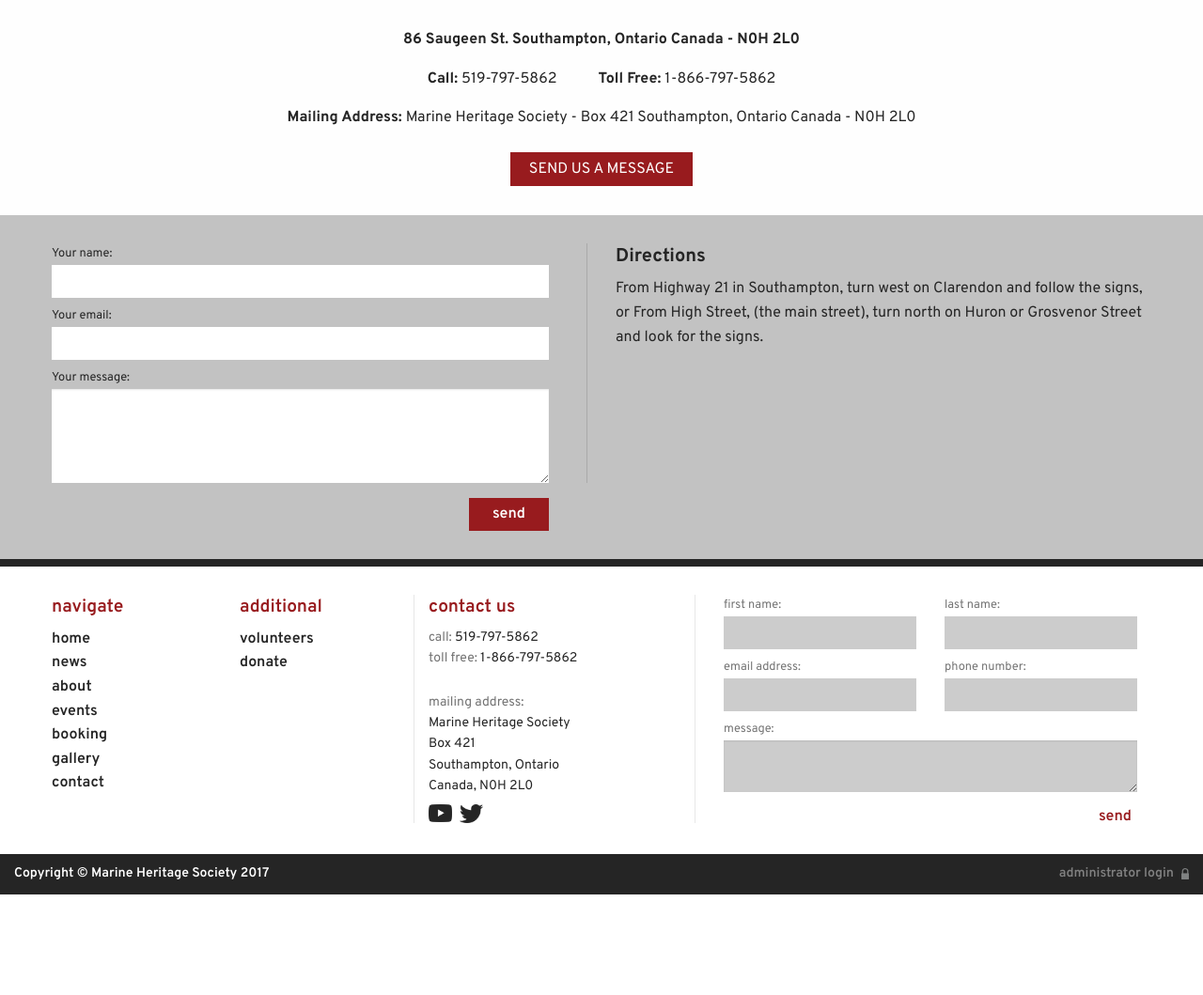
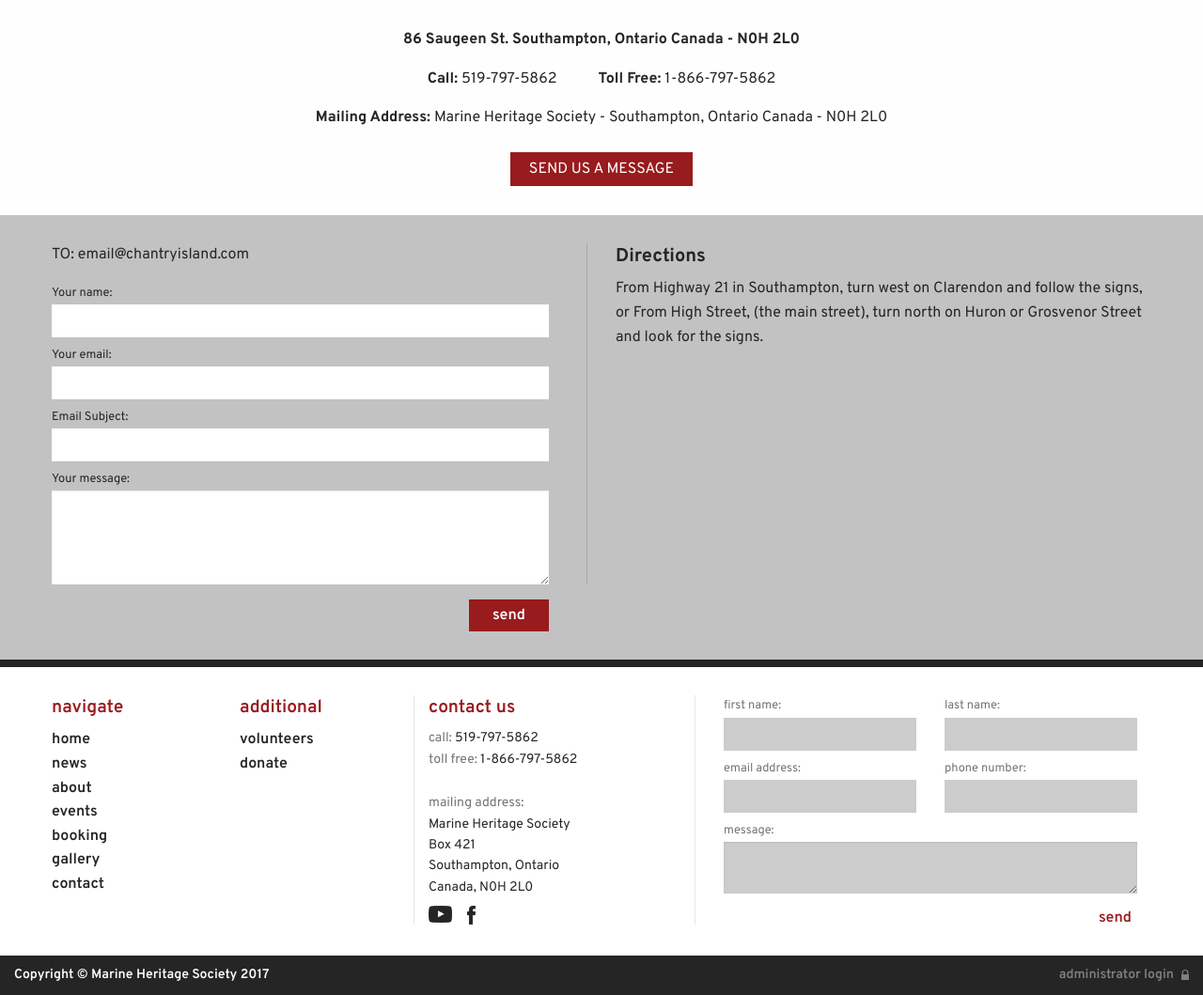
Before and after one commit to ryandys/Chantry_Island, a PHP site: page /contact.php in a window 1280 px wide. Shown: the part 514-1573 px from the top of the page at 94% size. Before the commit the page ends 1466 px from the top, so only its background shows below. Run offline with PHP 8.4, Linux system fonts and the light colour scheme.

Commit message:
last minute fixes
good for release

```diff
--- a/booking.php
+++ b/booking.php
@@ -34,7 +34,6 @@ include_once("layout/header.php");
 	<div class="small-12 medium-8 columns">
 		<h2 class="heading">General Booking Information</h2>
 		<p class="paragraph">We offer tours throughout the summer season from late May to mid-September. During June and July, we offer the tour daily, check below for the exact schedule. Note, it does change on a yearly basis.</p>
-		<p class="paragraph">Since the Chantry Island is also Federal Bird Sanctuary we are only able to bring 12 persons per tour. Therefore, call ahead to ensure your place on the boat.</p>
 	</div>
 
 	<div class="small-12 medium-4 columns" id="bookingRates">
--- a/contact.php
+++ b/contact.php
@@ -25,7 +25,7 @@ include_once("layout/header.php");
 		    <div class="small-12 columns" id="contactGeneral">
 			    <p>86 Saugeen St. Southampton, Ontario Canada   -  N0H 2L0</p>
 			    <p>Call: <span>519-797-5862</span> Toll Free: <span>1-866-797-5862 </span></p>
-			    <p>Mailing Address: <span>Marine Heritage Society - Box 421 Southampton, Ontario Canada  -  N0H 2L0</span></p>
+			    <p>Mailing Address: <span>Marine Heritage Society - Southampton, Ontario Canada  -  N0H 2L0</span></p>
 			    <h1><a href="#formWrapper">SEND US A MESSAGE</a></h1>
 		    </div>
 	    </div>
@@ -35,6 +35,7 @@ include_once("layout/header.php");
 	    <div class="row">
 		    <div class="small-12 medium-6 columns">
 			    <div id="formCon">
+				    <p>TO: email@chantryisland.com</p>
 				    <form action="" method="post">
 
 						<label>Your name:</label>
@@ -42,6 +43,9 @@ include_once("layout/header.php");
 
 						<label>Your email:</label>
 						<input id="inputEmailAddress" name="email" type="email">
+
+						<label>Email Subject:</label>
+						<input id="inputSubject" name="subject" type="text">
 
 						<label class="address">Address:</label>
 						<input id="inputHouseAddress" class="address" name="address" type="text">
--- a/css/app.css
+++ b/css/app.css
@@ -450,14 +450,14 @@
 	display: none;
 }
 
-#inputName, #inputEmailAddress, #inputHouseAddress {
+#inputName, #inputEmailAddress, #inputSubject, #inputHouseAddress {
 	border: 0px;
 	height: 35px;
 	background-color: #fff;
 	margin-bottom: 8px;
 }
 
-#inputName, #inputEmailAddress, #inputHouseAddress:focus {
+#inputName, #inputEmailAddress, #inputSubject, #inputHouseAddress:focus {
 	box-shadow: none;
 }
 
--- a/donate.php
+++ b/donate.php
@@ -32,7 +32,7 @@ include_once("layout/header.php");
 			<br>
 			<div id="donateAddressCon">
 				<p class="donateAddress">Marine Heritage Society</p>
-				<p class="donateAddress">Box 421</p>
+				<p class="donateAddress">86 Saugeen St</p>
 				<p class="donateAddress">Southampton, Ontario</p>
 				<p class="donateAddress">Canada, N0H 2L0</p>
 			</div>
--- a/index.php
+++ b/index.php
@@ -20,7 +20,7 @@ include_once("layout/header.php");
 	<div class="row">
 		<div class="small-12 medium-5 columns" id="homeRotatorText">
 			<h2 class="heading whiteTxt">Marine Heritage Society</h2>
-			<p class="paragraph whiteTxt">The Marine Heritage Society is a not-for-profit group of volunteers dedicated to the preservation and enhancement of our community's marine history. The objective of the Society is to identify, preserve and restore material items of marine historical significance and to raise sufficient funds to support these endeavors.</p>
+			<p class="paragraph whiteTxt">The Marine Heritage Society is a not-for-profit group of volunteers dedicated to the preservation and enhancement of our community's marine history. The goal of the Society is to identify, preserve and restore material items of marine historical significance and to raise sufficient funds to support these endeavors.</p>
 		</div>
 	</div>
 
--- a/layout/footer.php
+++ b/layout/footer.php
@@ -38,7 +38,7 @@
 					<p>Southampton, Ontario</p>
 					<p>Canada, N0H 2L0</p>
 					<a href="#"><img data-interchange="[images/socIcon_YouTube_Dark.png, small], [images/socIcon_YouTube_Dark.svg, retina]" alt="social media icon" class="footerSocIcon"></a>
-				<a href="#"><img data-interchange="[images/socIcon_Twitter_Dark.png, small], [images/socIcon_Twitter_Dark.svg, retina]" alt="social media icon" class="footerSocIcon"></a>
+				<a href="#"><img data-interchange="[images/socIcon_Facebook_Dark.png, small], [images/socIcon_Facebook_Dark.svg, retina]" alt="social media icon" class="footerSocIcon"></a>
 				</div>
 
 				<div class="hide-for-small-only medium-5 columns">
--- a/layout/header.php
+++ b/layout/header.php
@@ -29,7 +29,7 @@
 
 			<div class="small-3 medium-6 columns">
 				<a href="#"><img data-interchange="[images/socIcon_YouTube.png, small], [images/socIcon_YouTube.svg, retina]" alt="social media icon" class="topNavBarSocIcon"></a>
-				<a href="#"><img data-interchange="[images/socIcon_Twitter.png, small], [images/socIcon_Twitter.svg, retina]" alt="social media icon" class="topNavBarSocIcon"></a>
+				<a href="#"><img data-interchange="[images/socIcon_Facebook.png, small], [images/socIcon_Facebook.svg, retina]" alt="social media icon" class="topNavBarSocIcon"></a>
 			</div>
 		</div>
 	</div>
--- a/restoration.php
+++ b/restoration.php
@@ -59,7 +59,7 @@ include_once("layout/header.php");
 				<img src="images/renovated_lighthouse.jpg" alt="Renovated lighthouse">
 			</div>
 
-			<p class="paragraph">Today the tour is operated with over 125 volunteers, whose jobs include island housekeepers, gardeners, tour boat captains, crew and tour guides, and gift shop sales and service personnel. Volunteers also install the portable walkways and docks every spring and remove them every fall. To date, there have been over 12,000 visitors to the island.</p>
+			<p class="paragraph">Today the tour is operated with over 125 volunteers, whose jobs include island housekeepers, gardeners, tour boat captains, crew and tour guides, and gift shop sales and service personnel. Volunteers also install the portable walkways and docks every spring and remove them every fall. To date, there have been over 20,538 visitors to the island.</p>
 		</div>
 	</div>
 </div>
```
Also changed, not shown: images/socIcon_Facebook.png (added), images/socIcon_Facebook.svg (added), images/socIcon_Facebook_Dark.png (added), images/socIcon_Facebook_Dark.svg, images/socIcon_Twitter.png (deleted), images/socIcon_Twitter.svg (deleted), images/socIcon_Twitter_Dark.png (deleted).
